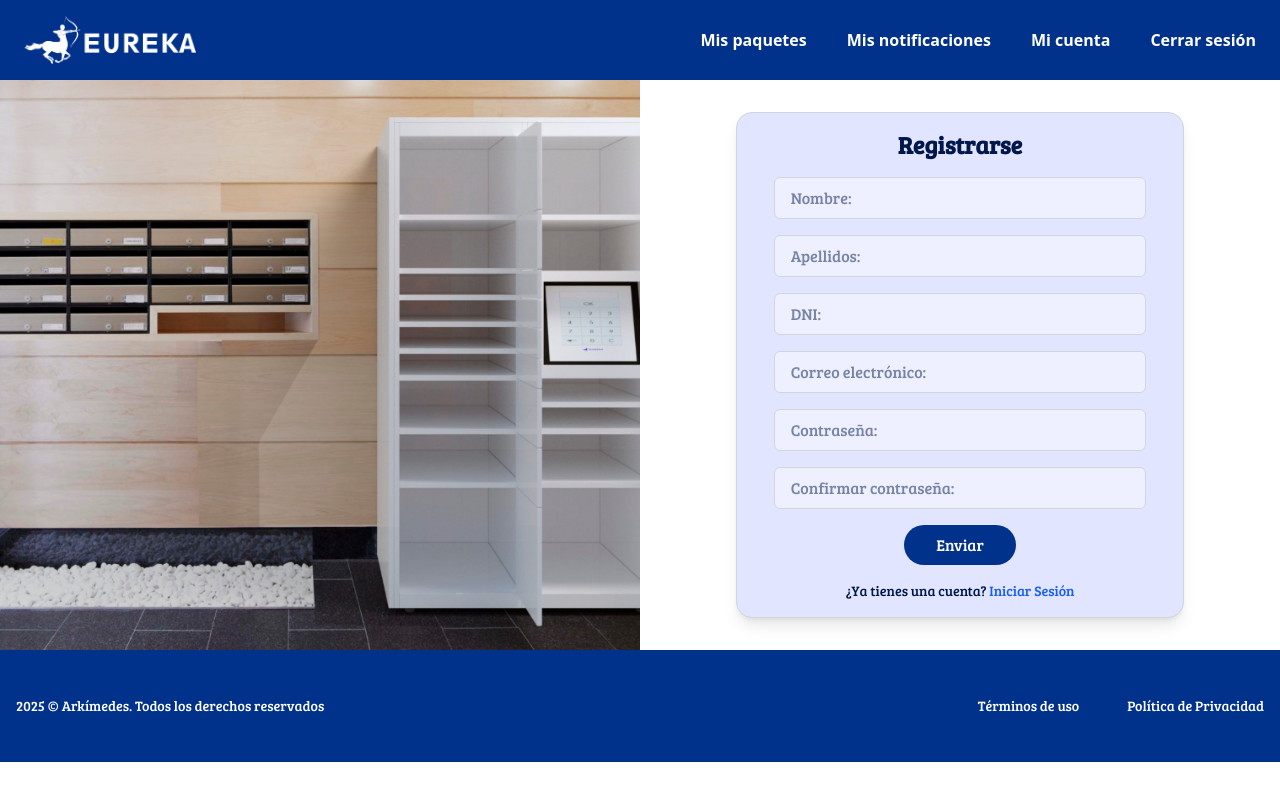
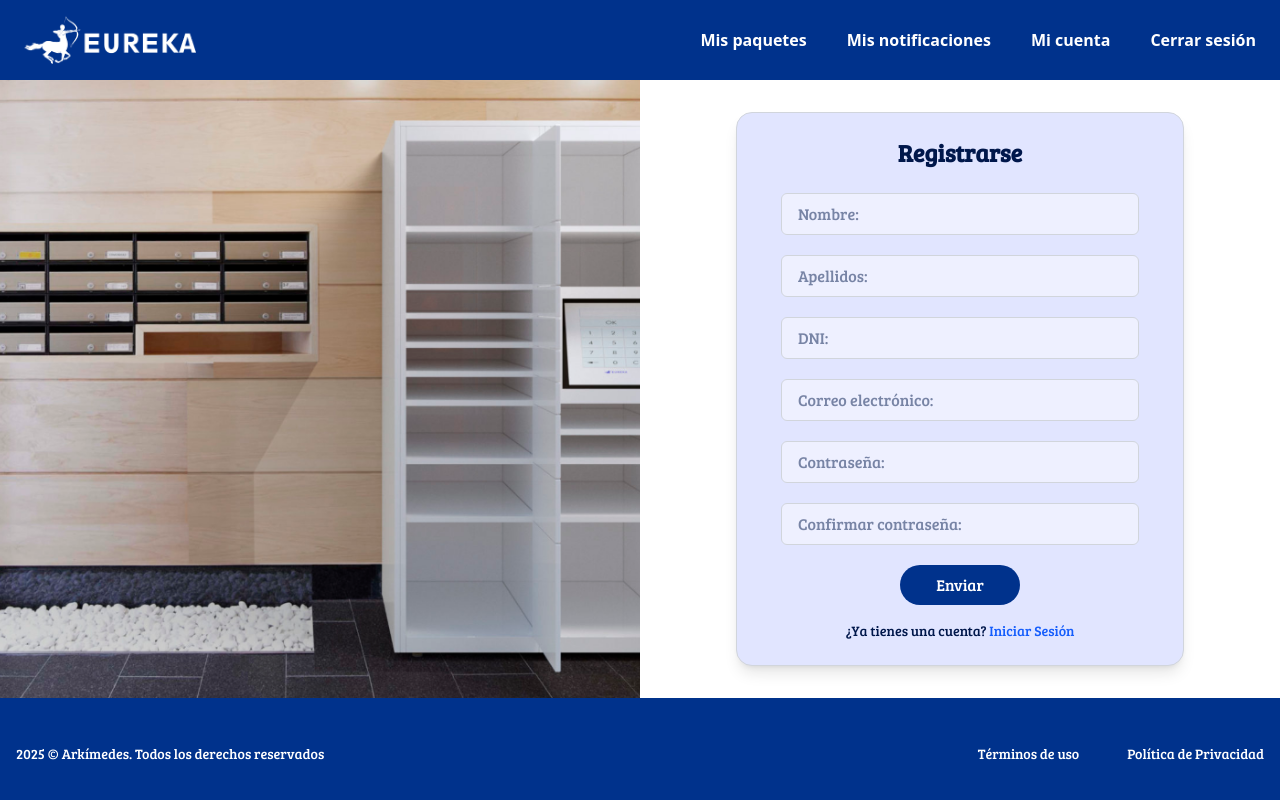
Before and after one commit to Ayuik/buzon-inteligente-FE-testing, a React (Vite) app: page /register in a window 1280 px wide. Shown: the top 800 px of the page. Built offline with nearby package versions, Linux system fonts and the light colour scheme.

Commit message:
Replace px with relative units (%, rem, vh)

```diff
--- a/src/components/RegisterForm.jsx
+++ b/src/components/RegisterForm.jsx
@@ -4,6 +4,7 @@ import { useForm } from 'react-hook-form';
 export const RegisterForm = () => {
   const [errorMessage, setErrorMessage] = useState("");
   const { register, handleSubmit, watch, formState: { errors } } = useForm();
+
   const onSubmit = async (data) => {
     setErrorMessage("");
     const encodedPassword = btoa(data.password);
@@ -31,63 +32,131 @@ export const RegisterForm = () => {
       console.error("Error:", error);
     }
   };
+
   return (
-    <div id="register-form-container" className="form-container flex items-center justify-center bg-white relative font-bree p-8">
+    <div
+      id="register-form-container"
+      className="form-container flex items-center justify-center bg-white relative font-bree p-6 sm:p-8"
+    >
       <div
         id="register-form-card"
-        className="bg-[#E1E5FF] p-4 rounded-2xl w-full max-w-md shadow-lg border-1 border-gray-300 max-h-[600px] overflow-y-auto"
+        className="bg-[#E1E5FF] p-6 rounded-2xl w-full max-w-md shadow-lg border border-gray-300 max-h-[90vh] overflow-y-auto"
       >
-        <h2 id="form-title" className="text-2xl font-bold text-center text-[#00174B] mb-4 font-bree">Registrarse</h2>
-        <form id="register-form" className="space-y-4 w-[90%] mx-auto" onSubmit={handleSubmit(onSubmit)}>
-          <input id="input-nombre" type="text" placeholder="Nombre:" {...register('nombre', { required: 'Campo obligatorio' })} className="w-full px-4 py-2 rounded-md border border-gray-300 bg-[#EEF0FF] text-[#00174B] focus:outline-none focus:ring-2" />
-          <input id="input-apellidos" type="text" placeholder="Apellidos:" {...register('apellidos', { required: 'Campo obligatorio' })} className="w-full px-4 py-2 rounded-md border border-gray-300 bg-[#EEF0FF] text-[#00174B] focus:outline-none focus:ring-2" />
+        <h2
+          id="form-title"
+          className="text-2xl font-bold text-center text-[#00174B] mb-6"
+        >
+          Registrarse
+        </h2>
+
+        <form
+          id="register-form"
+          className="space-y-5 w-[90%] mx-auto"
+          onSubmit={handleSubmit(onSubmit)}
+        >
+          <input
+            id="input-nombre"
+            type="text"
+            placeholder="Nombre:"
+            {...register('nombre', { required: 'Campo obligatorio' })}
+            className="w-full px-4 py-2 rounded-md border border-gray-300 bg-[#EEF0FF] text-[#00174B] focus:outline-none focus:ring-2"
+          />
+          <input
+            id="input-apellidos"
+            type="text"
+            placeholder="Apellidos:"
+            {...register('apellidos', { required: 'Campo obligatorio' })}
+            className="w-full px-4 py-2 rounded-md border border-gray-300 bg-[#EEF0FF] text-[#00174B] focus:outline-none focus:ring-2"
+          />
           <input
             id="input-dni"
             type="text"
             placeholder="DNI:"
-            {...register('dni', { required: 'Campo obligatorio', pattern: { value: /^\d{8}[A-Za-z]$/, message: 'Formato de DNI no válido (8 cifras y una letra)' } })}
-            className="w-full px-4 py-2 rounded-md border border-gray-300 bg-[#EEF0FF] text-[#00174B] focus:outline-none focus:ring-2" />
+            {...register('dni', {
+              required: 'Campo obligatorio',
+              pattern: {
+                value: /^\d{8}[A-Za-z]$/,
+                message: 'Formato de DNI no válido (8 cifras y una letra)'
+              }
+            })}
+            className="w-full px-4 py-2 rounded-md border border-gray-300 bg-[#EEF0FF] text-[#00174B] focus:outline-none focus:ring-2"
+          />
           {errors.dni && <p className="text-red-600 text-sm">{errors.dni.message}</p>}
+
           <input
             id="input-email"
             type="email"
             placeholder="Correo electrónico:"
-            {...register('email', { required: 'Campo obligatorio', pattern: { value: /^[^@]+@[^@]+\.[a-zA-Z]{2,}$/, message: 'Correo no válido' } })}
-            className="w-full px-4 py-2 rounded-md border border-gray-300 bg-[#EEF0FF] text-[#00174B] focus:outline-none focus:ring-2" />
+            {...register('email', {
+              required: 'Campo obligatorio',
+              pattern: {
+                value: /^[^@]+@[^@]+\.[a-zA-Z]{2,}$/,
+                message: 'Correo no válido'
+              }
+            })}
+            className="w-full px-4 py-2 rounded-md border border-gray-300 bg-[#EEF0FF] text-[#00174B] focus:outline-none focus:ring-2"
+          />
           {errors.email && <p className="text-red-600 text-sm">{errors.email.message}</p>}
+
           <input
             id="input-password"
             type="password"
             placeholder="Contraseña:"
-            {...register('password', { required: 'Campo obligatorio', minLength: { value: 8, message: 'La contraseña debe tener al menos 8 caracteres' } })}
-            className="w-full px-4 py-2 rounded-md border border-gray-300 bg-[#EEF0FF] text-[#00174B] focus:outline-none focus:ring-2" />
+            {...register('password', {
+              required: 'Campo obligatorio',
+              minLength: {
+                value: 8,
+                message: 'La contraseña debe tener al menos 8 caracteres'
+              }
+            })}
+            className="w-full px-4 py-2 rounded-md border border-gray-300 bg-[#EEF0FF] text-[#00174B] focus:outline-none focus:ring-2"
+          />
           {errors.password && <p className="text-red-600 text-sm">{errors.password.message}</p>}
+
           <input
             id="input-confirm-password"
             type="password"
             placeholder="Confirmar contraseña:"
             {...register('confirmPassword', {
               required: 'Campo obligatorio',
-              validate: value => value === watch('password') || 'Las contraseñas no coinciden'
+              validate: value =>
+                value === watch('password') || 'Las contraseñas no coinciden'
             })}
-            className="w-full px-4 py-2 rounded-md border border-gray-300 bg-[#EEF0FF] text-[#00174B] focus:outline-none focus:ring-2" />
-          {errors.confirmPassword && <p className="text-red-600 text-sm">{errors.confirmPassword.message}</p>}
-          <div id="submit-button-container" className="send-form-register flex justify-center">
+            className="w-full px-4 py-2 rounded-md border border-gray-300 bg-[#EEF0FF] text-[#00174B] focus:outline-none focus:ring-2"
+          />
+          {errors.confirmPassword && (
+            <p className="text-red-600 text-sm">{errors.confirmPassword.message}</p>
+          )}
+
+          <div id="submit-button-container" className="flex justify-center">
             <button
               id="submit-button"
               type="submit"
-              className="w-[30%] bg-[#00328C] text-white py-2 rounded-full hover:opacity-90 transition font-bree">
+              className="w-1/3 bg-[#00328C] text-white py-2 rounded-full hover:opacity-90 transition font-bree"
+            >
               Enviar
             </button>
           </div>
         </form>
+
         {errorMessage && (
           <p className="text-red-600 text-center mt-4 font-medium">{errorMessage}</p>
         )}
-        <p id="login-link-paragraph" className="text-center mt-4 text-sm text-[#00174B]">
-          ¿Ya tienes una cuenta? <a id="login-link" href="/login" className="text-blue-600 hover:underline">Iniciar Sesión</a>
+
+        <p
+          id="login-link-paragraph"
+          className="text-center mt-4 text-sm text-[#00174B]"
+        >
+          ¿Ya tienes una cuenta?{' '}
+          <a
+            id="login-link"
+            href="/login"
+            className="text-blue-600 hover:underline"
+          >
+            Iniciar Sesión
+          </a>
         </p>
       </div>
     </div>
   );
-}
+};
```
